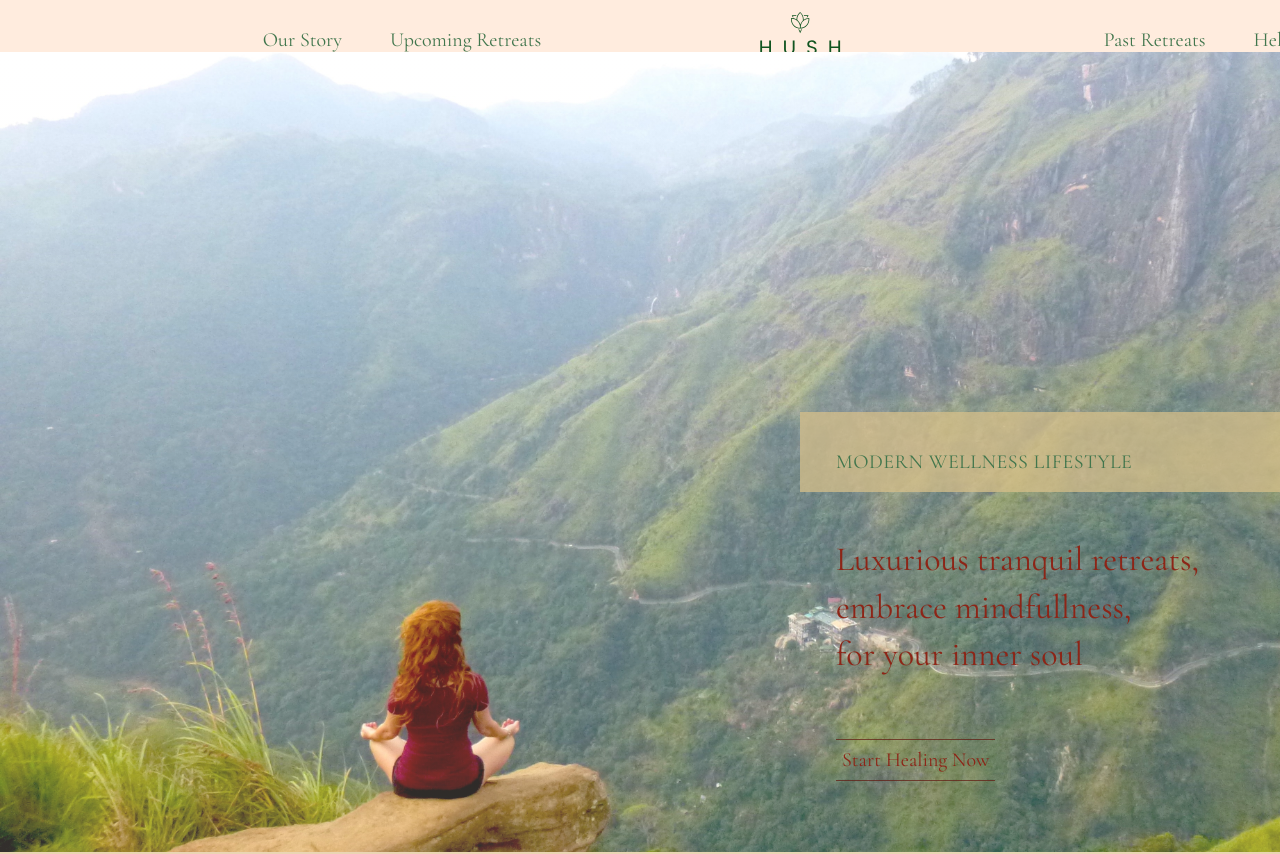
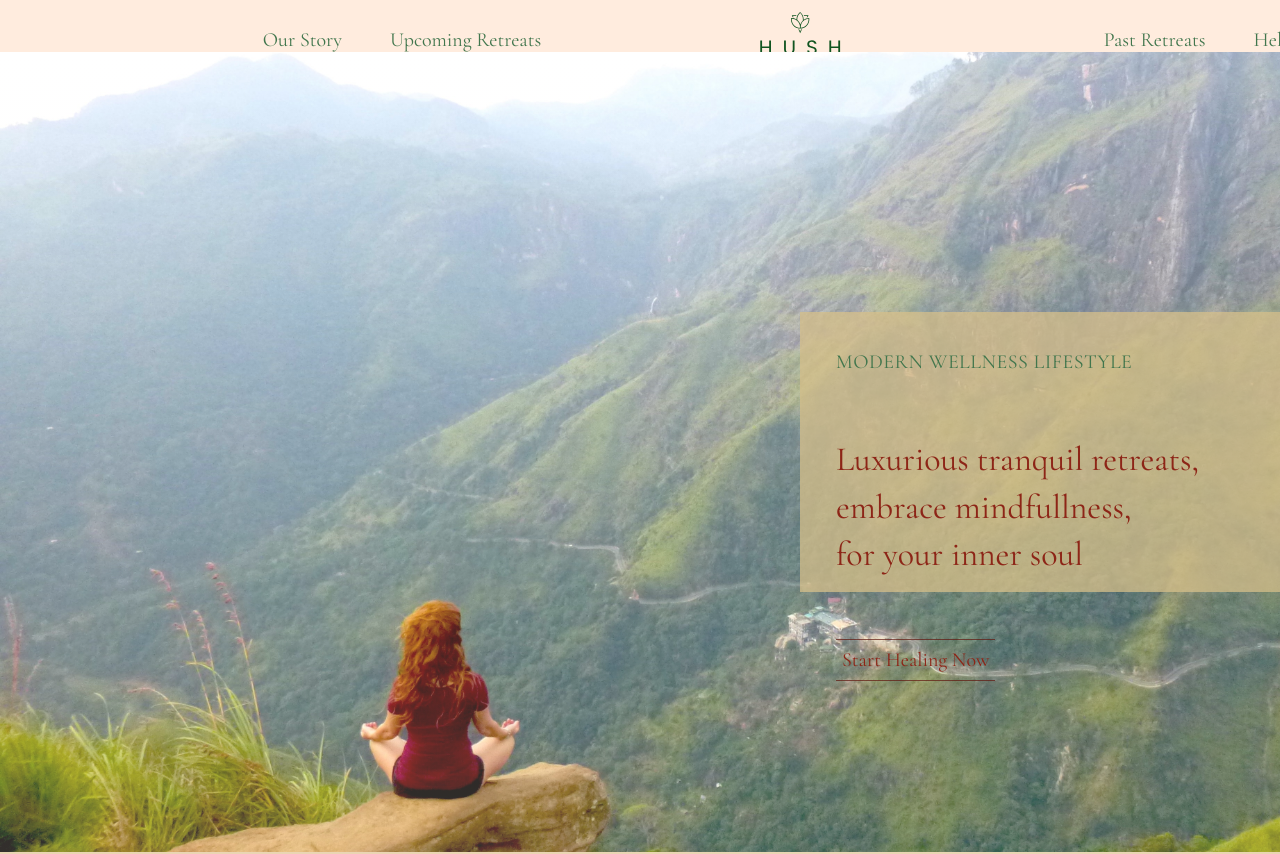
Before and after one commit to jieqiangt/the-hush-retreat, a Next.js app: page / in a window 1280 px wide. Shown: the top 854 px of the page. Built offline with nearby package versions, Linux system fonts and the light colour scheme.

Commit message:
- increased box of banners to accomodate zooming out

```diff
--- a/sass/pages/explore.module.scss
+++ b/sass/pages/explore.module.scss
@@ -36,7 +36,7 @@
 
   &--box {
     grid-column: full-start / col-start 6;
-    margin: 35rem 0rem;
+    margin: 28rem 0rem;
     background-color: rgba($col-accent-primary, 0.8);
     font-size: $font-size-text-lg;
     gap: 2.4rem;
--- a/sass/pages/home.module.scss
+++ b/sass/pages/home.module.scss
@@ -37,7 +37,7 @@
 
   &--box {
     grid-column: col-start 6 / full-end;
-    margin: 36rem 0rem;
+    margin: 26rem 0rem;
   }
 
   &--title {
--- a/sass/pages/upcoming.module.scss
+++ b/sass/pages/upcoming.module.scss
@@ -165,7 +165,7 @@
   grid-row: 2;
 
   &--box {
-    margin: 32rem 0rem;
+    margin: 26rem 0rem;
     grid-column: col-start 7 / full-end;
     transition-delay: 0.6s;
   }
```
